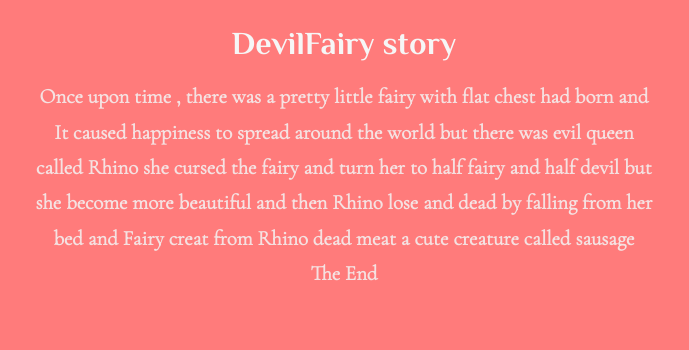
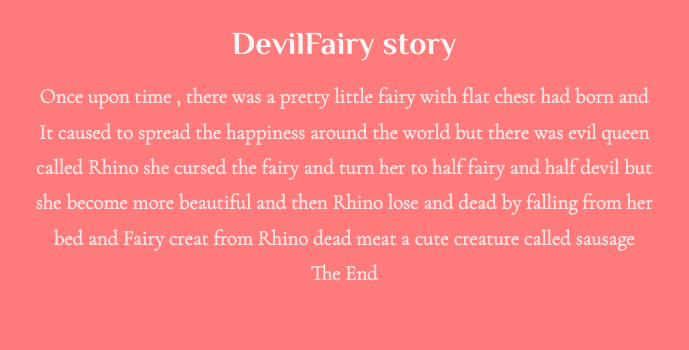
Before and after one commit to a4ftb/fairy.co, a plain HTML site: page index.html in a window 1280 px wide. Shown: the part 714-1064 px from the top of the page, 296-985 px from the left. Drawn offline with nearby package versions, Linux system fonts and the light colour scheme.

Commit message:
Update index.html

```diff
--- a/index.html
+++ b/index.html
@@ -100,7 +100,7 @@
     <div class="container-fluid">
       <h2>DevilFairy story</h2>
       <p>Once upon time , there was a pretty little fairy with flat chest had born and It
-        caused happiness to spread around the world but there was evil queen called Rhino she cursed
+        caused to spread the happiness around the world but there was evil queen called Rhino she cursed
         the fairy and turn her to half fairy and half devil but she become more beautiful
         and then Rhino lose and dead by falling from her bed and Fairy creat from Rhino dead
         meat a cute creature called sausage <br> The End </p>
```
